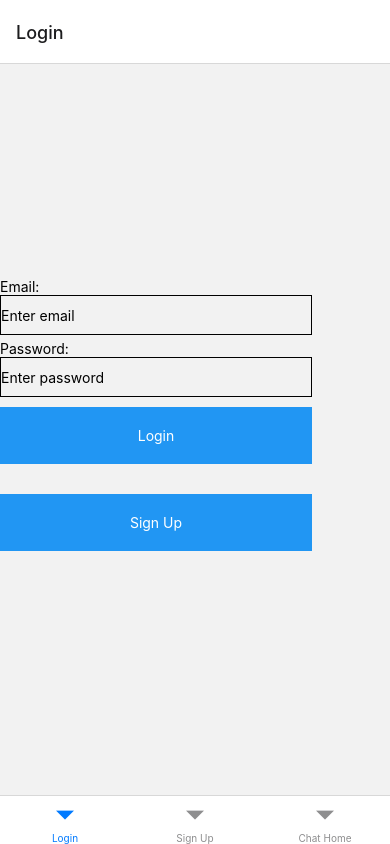
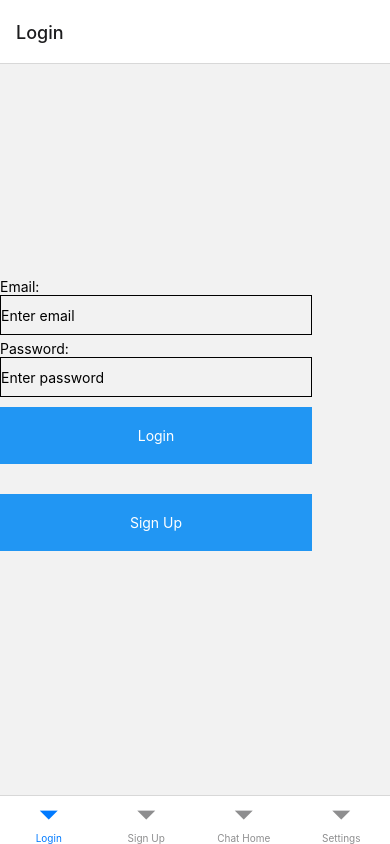
Before and after one commit to AbdulRB/WhatsThat-App, a React Native app in the folder WhatsThat/: screen /Login in a window 390 px wide. Built offline with nearby package versions, Linux system fonts and the light colour scheme.

Commit message:
Fixed authstack on navigation tab
Fixed authstack on navigation tab on app.js and also updated async storage to store user id aswell

```diff
--- a/WhatsThat/App.js
+++ b/WhatsThat/App.js
@@ -7,8 +7,9 @@ import { createBottomTabNavigator } from '@react-navigation/bottom-tabs';
 import LoginScreen from './components/login';
 import SignUpScreen from './components/signup';
 import ChatScreen from './components/chatHome';
+import SettingsScreen from './components/settings';
 
-const Tab = createBottomTabNavigator();
+const AuthStack = createBottomTabNavigator();
 
 export default class App extends Component {
   constructor(props){
@@ -18,11 +19,16 @@ export default class App extends Component {
   render() {
     return (
       <NavigationContainer>
-        <Tab.Navigator>
-          <Tab.Screen name="Login" component={LoginScreen} />
-          <Tab.Screen name="Sign Up" component={SignUpScreen} />
-          <Tab.Screen name="Chat Home" component={ChatScreen} />
-        </Tab.Navigator>
+        <AuthStack.Navigator
+          screenOptions={{
+            headerShown: true
+          }}
+        >
+            <AuthStack.Screen name="Login" component={LoginScreen} />
+            <AuthStack.Screen name="Sign Up" component={SignUpScreen} />
+            <AuthStack.Screen name="Chat Home" component={ChatScreen} />
+            <AuthStack.Screen name="Settings" component={SettingsScreen} />
+          </AuthStack.Navigator>
       </NavigationContainer>
     );
   }
--- a/WhatsThat/components/chatHome.js
+++ b/WhatsThat/components/chatHome.js
@@ -1,8 +1,6 @@
 import React, { Component } from 'react';
 import { View, Text, TextInput, TouchableOpacity, StyleSheet, Alert, FlatList} from 'react-native';
 import AsyncStorage from '@react-native-async-storage/async-storage';
-
-import LoginScreen from './login';
 
 export default class ChatScreen extends Component {
 
--- a/WhatsThat/components/login.js
+++ b/WhatsThat/components/login.js
@@ -66,8 +66,18 @@ export default class LoginScreen extends Component {
         })
         .then(async (responseJson) => {
             console.log(responseJson)
-            await AsyncStorage.setItem('@session_token', responseJson.token);
-            this.props.navigation.navigate("Chat Home");
+            try{
+                await AsyncStorage.setItem("@user_id", responseJson.id);
+                await AsyncStorage.setItem("@session_token", responseJson.token);
+
+                this.setState({"submitted": false});
+
+                this.props.navigation.navigate("Chat Home");
+            }
+            catch{
+                throw "Something went wrong"
+            }
+
         })
         .catch((error) => {
             console.log(error)
--- a/WhatsThat/components/signup.js
+++ b/WhatsThat/components/signup.js
@@ -72,18 +72,21 @@ export default class SignUpScreen extends Component {
                 return response.json()
             }
             else if(response.status === 400){
-                throw 'Failed validation';
+                throw "Email already exists or password isn't  strong enough";
             }
             else{
-                throw 'Something went wrong';
+                throw "Something went wrong";
             }
         })
         .then((responseJson) => {
             console.log("User created with ID: ", responseJson)
-            this.props.navigation.navigate("Login");
+            this.setState({"error": "User added successfully"})
+            this.setState({"submitted": false});
+            this.props.navigation.navigate("Login")
         })
         .catch((error) => {
-            console.log(error)
+            this.setState({"error": error})
+            this.setState({"submitted": false});
         })
 
         // console.log("Button clicked: " + this.state.first_name + " " + this.state.last_name + " " + this.state.email + " " + this.state.password)
```
